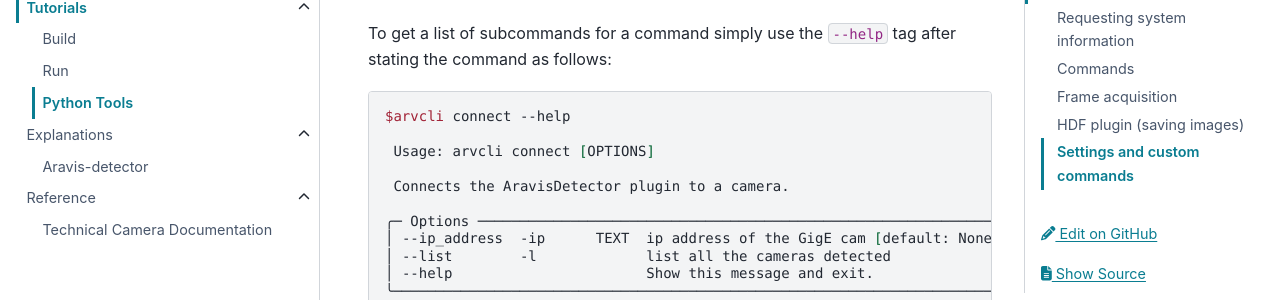
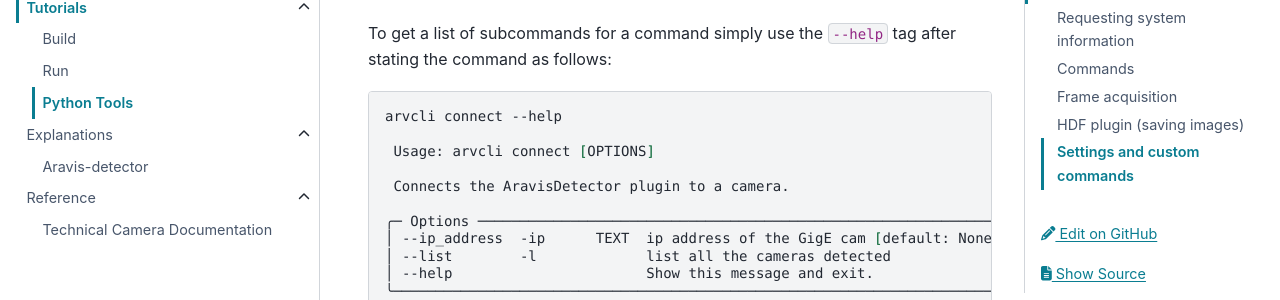
Before and after one commit to Observatory-Sciences/aravis-detector, a Sphinx documentation site: the page built from docs/user/tutorials/tools.md, in a window 1280 px wide and 900 px high, scrolled down 3703 px. Shown: the part 152-452 px from the top of the window. Built offline with Sphinx 7.4.7 and the PyData theme 0.15.4, drawn with Linux system fonts in a browser that asks for light colours.

````diff
--- a/docs/user/tutorials/tools.md
+++ b/docs/user/tutorials/tools.md
@@ -166,7 +166,7 @@ Arvcli has subcommands (eg, `--get`, `--put`) that take one argument and command
 To get a list of subcommands for a command simply use the `--help` tag after stating the command as follows:
 
 ```shell
-$arvcli connect --help
+arvcli connect --help
 
  Usage: arvcli connect [OPTIONS]
 
````
